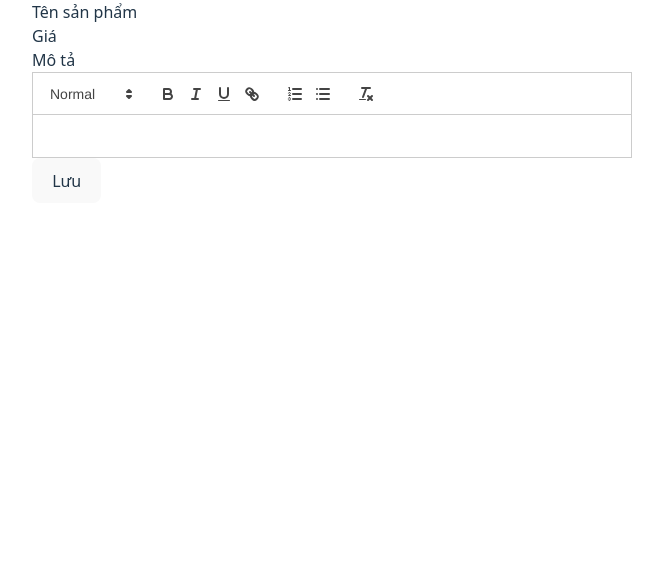
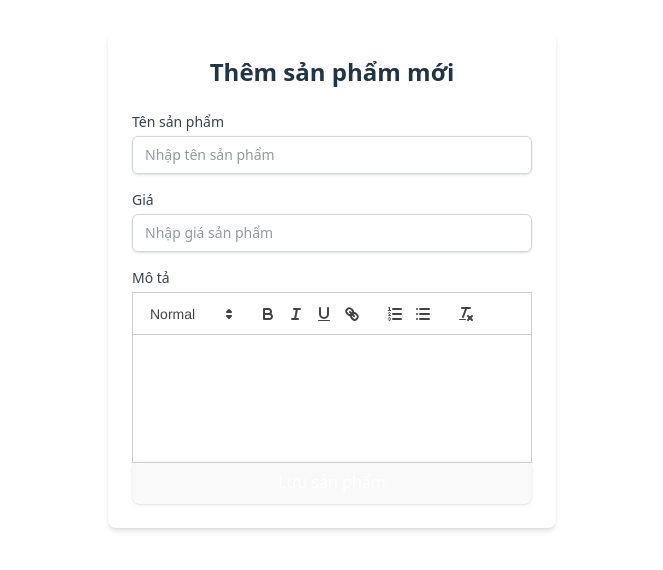
Before and after one commit to maitrung0104/perfume-ecommerce-fe, a React (Vite) app: page /productform in a window 1280 px wide. Shown: the top 570 px of the page, without its empty margins (308-971 px from the left). Built offline with nearby package versions, Linux system fonts and the light colour scheme.

Commit message:
feat(product): update tailwind for list and form

```diff
--- a/src/components/features/product/ProductForm.jsx
+++ b/src/components/features/product/ProductForm.jsx
@@ -1,51 +1,70 @@
-import { useState } from "react";
-import ReactQuill from "react-quill";
-import "react-quill/dist/quill.snow.css";
-import { useProducts } from "../../../context/ProductContext";
-import { useNavigate } from "react-router-dom";
+"use client"
+
+import { useState } from "react"
+import ReactQuill from "react-quill"
+import "react-quill/dist/quill.snow.css"
+import { useProducts } from "../../../context/ProductContext" // Đường dẫn tương đối
+import { useNavigate } from "react-router-dom"
 
 export default function ProductForm() {
-  const { addProduct } = useProducts();
-  const navigate = useNavigate();
+  const { addProduct } = useProducts()
+  const navigate = useNavigate()
 
-  const [name, setName] = useState("");
-  const [price, setPrice] = useState("");
-  const [description, setDescription] = useState("");
+  const [name, setName] = useState("")
+  const [price, setPrice] = useState("")
+  const [description, setDescription] = useState("")
 
   const handleSubmit = (e) => {
-    e.preventDefault();
-    addProduct({ name, price: Number(price), description });
-    navigate("/productlist");
-  };
+    e.preventDefault()
+    addProduct({ name, price: Number(price), description })
+    navigate("/productlist")
+  }
 
   return (
-    <form onSubmit={handleSubmit} style={{ maxWidth: "600px", margin: "auto" }}>
+    <div className="max-w-md mx-auto mt-8 p-6 bg-white rounded-lg shadow-md">
+      <h2 className="text-2xl font-bold text-center mb-6">Thêm sản phẩm mới</h2>
+      <form onSubmit={handleSubmit} className="space-y-4">
         <div>
-        <label>Tên sản phẩm</label>
+          <label htmlFor="name" className="block text-sm font-medium text-gray-700 mb-1">
+            Tên sản phẩm
+          </label>
           <input
+            id="name"
             type="text"
             value={name}
             onChange={(e) => setName(e.target.value)}
             required
+            placeholder="Nhập tên sản phẩm"
+            className="block w-full px-3 py-2 border border-gray-300 rounded-md shadow-sm focus:outline-none focus:ring-blue-500 focus:border-blue-500 sm:text-sm"
           />
         </div>
-
         <div>
-        <label>Giá</label>
+          <label htmlFor="price" className="block text-sm font-medium text-gray-700 mb-1">
+            Giá
+          </label>
           <input
+            id="price"
             type="number"
             value={price}
             onChange={(e) => setPrice(e.target.value)}
             required
+            placeholder="Nhập giá sản phẩm"
+            className="block w-full px-3 py-2 border border-gray-300 rounded-md shadow-sm focus:outline-none focus:ring-blue-500 focus:border-blue-500 sm:text-sm"
           />
         </div>
-
         <div>
-        <label>Mô tả</label>
-        <ReactQuill value={description} onChange={setDescription} />
+          <label htmlFor="description" className="block text-sm font-medium text-gray-700 mb-1">
+            Mô tả
+          </label>
+          <ReactQuill theme="snow" value={description} onChange={setDescription} className="h-32 mb-10" />
         </div>
-
-      <button type="submit">Lưu</button>
+        <button
+          type="submit"
+          className="w-full flex justify-center py-2 px-4 border border-transparent rounded-md shadow-sm text-sm font-medium text-white bg-blue-600 hover:bg-blue-700 focus:outline-none focus:ring-2 focus:ring-offset-2 focus:ring-blue-500"
+        >
+          Lưu sản phẩm
+        </button>
       </form>
-  );
+    </div>
+  )
 }
--- a/src/components/features/product/ProductList.jsx
+++ b/src/components/features/product/ProductList.jsx
@@ -1,33 +1,70 @@
-import { useProducts } from "../../../context/ProductContext";
+"use client"
+
+import { useProducts } from "../../../context/ProductContext" // Đường dẫn tương đối
+import { useNavigate } from "react-router-dom"
 
 export default function ProductList() {
-  const { products, deleteProduct } = useProducts();
+  const { products, deleteProduct } = useProducts()
+  const navigate = useNavigate()
+
+  const handleAddProductClick = () => {
+    navigate("/productform")
+  }
 
   return (
-    <div>
-      <h2>Danh sách sản phẩm</h2>
-      <table border="1" cellPadding="10">
-        <thead>
+    <div className="w-full max-w-4xl mx-auto mt-8 p-6 bg-white rounded-lg shadow-md">
+      <div className="flex items-center justify-between mb-6">
+        <h2 className="text-2xl font-bold">Danh sách sản phẩm</h2>
+        <button
+          onClick={handleAddProductClick}
+          className="inline-flex items-center px-4 py-2 border border-transparent text-sm font-medium rounded-md shadow-sm text-white bg-blue-600 hover:bg-blue-700 focus:outline-none focus:ring-2 focus:ring-offset-2 focus:ring-blue-500"
+        >
+          Thêm sản phẩm mới
+        </button>
+      </div>
+      {products.length === 0 ? (
+        <p className="text-center text-gray-500 py-8">Chưa có sản phẩm nào. Hãy thêm một sản phẩm!</p>
+      ) : (
+        <div className="overflow-x-auto">
+          <table className="min-w-full divide-y divide-gray-200">
+            <thead className="bg-gray-50">
               <tr>
-            <th>Tên sản phẩm</th>
-            <th>Giá</th>
-            <th>Mô tả</th>
-            <th>Hành động</th>
+                <th className="px-6 py-3 text-left text-xs font-medium text-gray-500 uppercase tracking-wider w-[150px]">
+                  Tên sản phẩm
+                </th>
+                <th className="px-6 py-3 text-left text-xs font-medium text-gray-500 uppercase tracking-wider w-[100px]">
+                  Giá
+                </th>
+                <th className="px-6 py-3 text-left text-xs font-medium text-gray-500 uppercase tracking-wider">
+                  Mô tả
+                </th>
+                <th className="px-6 py-3 text-right text-xs font-medium text-gray-500 uppercase tracking-wider w-[150px]">
+                  Hành động
+                </th>
               </tr>
             </thead>
-        <tbody>
+            <tbody className="bg-white divide-y divide-gray-200">
               {products.map((p) => (
                 <tr key={p.id}>
-              <td>{p.name}</td>
-              <td>{p.price.toLocaleString()} đ</td>
-              <td dangerouslySetInnerHTML={{ __html: p.description }} />
-              <td>
-                <button onClick={() => deleteProduct(p.id)}>Xóa</button>
+                  <td className="px-6 py-4 whitespace-nowrap text-sm font-medium text-gray-900">{p.name}</td>
+                  <td className="px-6 py-4 whitespace-nowrap text-sm text-gray-500">{p.price.toLocaleString()} đ</td>
+                  <td className="px-6 py-4 text-sm text-gray-500">
+                    <div
+                      className="prose prose-sm max-w-none overflow-hidden text-ellipsis whitespace-nowrap"
+                      dangerouslySetInnerHTML={{ __html: p.description }}
+                    />
+                  </td>
+                  <td className="px-6 py-4 whitespace-nowrap text-right text-sm font-medium">
+                    <button onClick={() => deleteProduct(p.id)} className="text-red-600 hover:text-red-900 ml-4">
+                      Xóa
+                    </button>
                   </td>
                 </tr>
               ))}
             </tbody>
           </table>
         </div>
-  );
+      )}
+    </div>
+  )
 }
```
Lines whose indentation alone changed are shown as unchanged.
